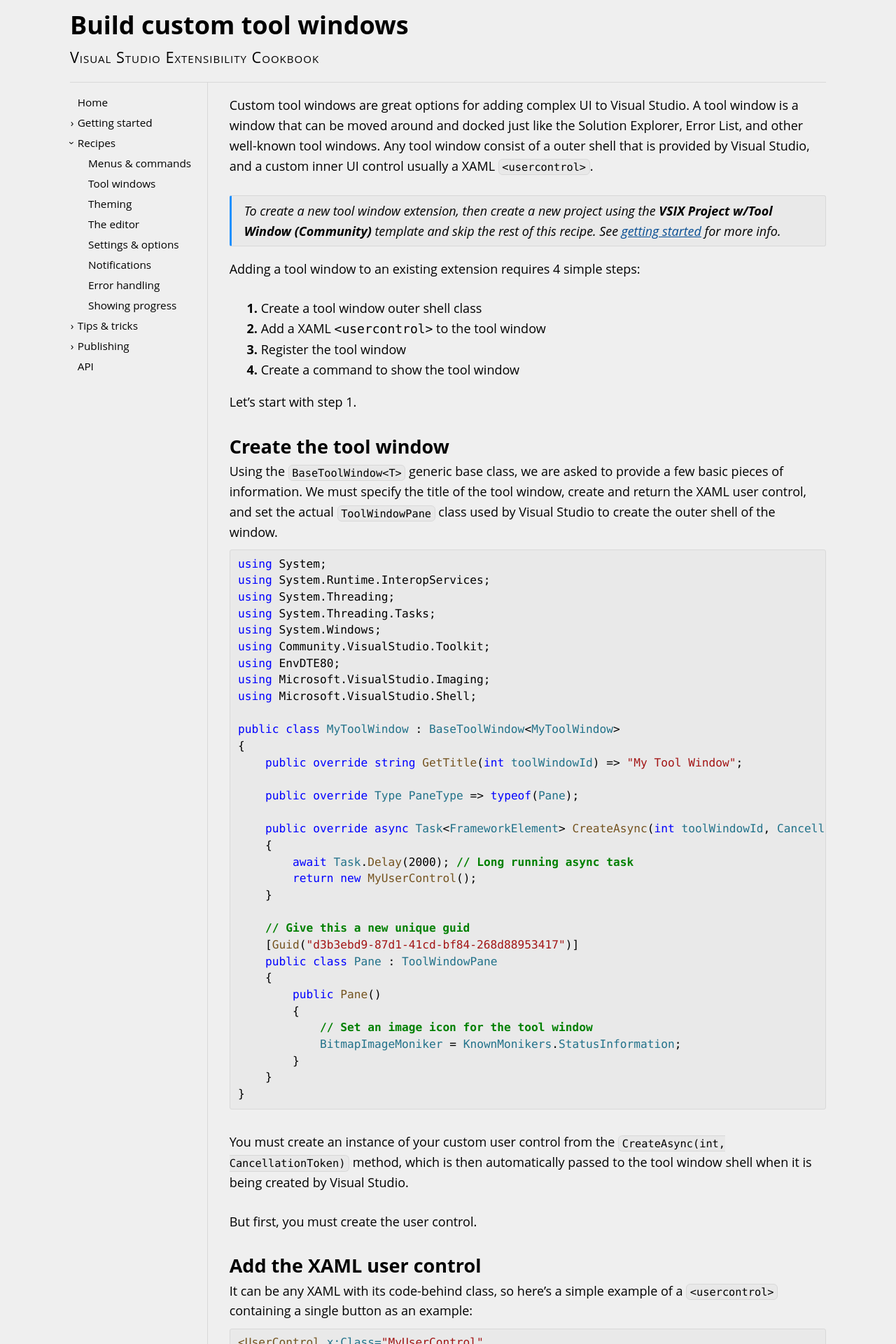
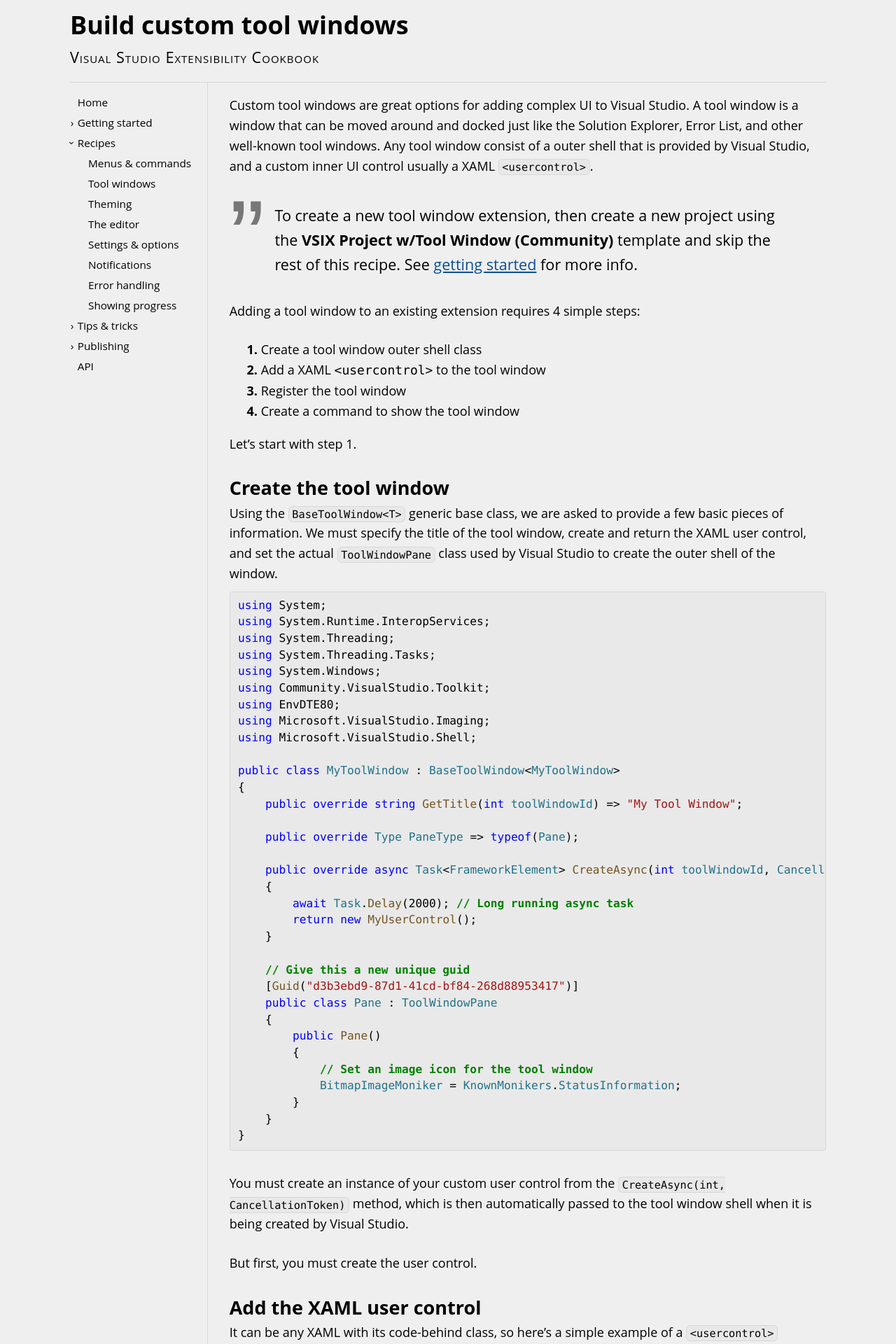
Before and after one commit to VsixCommunity/docs, a Jekyll site: the page built from docs/recipes/custom-tool-windows.md, in a window 1280 px wide. Shown: the top 1920 px of the page at 70% size. Built offline with Jekyll 4.4.1, drawn with Linux system fonts in a browser that asks for light colours.

```diff
--- a/docs/assets/css/style.scss
+++ b/docs/assets/css/style.scss
@@ -84,13 +84,20 @@ video {
 }
 
 blockquote {
-    border: 1px solid var(--border-color);
-    border-left: 3px solid dodgerblue;
-    border-radius: 3px;
-    background: rgba(180, 180, 180, .1);
-    padding: 0.4em 1em;
-    font-style: italic;
+    padding: 0.6em 3em;
+    font-size: 1.2em;
     margin-bottom: 1em;
+    position: relative;
+}
+
+blockquote::before {
+    content: "”";
+    font-family: Arial, Helvetica, sans-serif;
+    font-size: 7em;
+    opacity: .5;
+    position: absolute;
+    left: 0;
+    top: -.4em;
 }
 
 pre {
```
Also changed, not shown: docs/404.md (added, +8 -0 lines).
